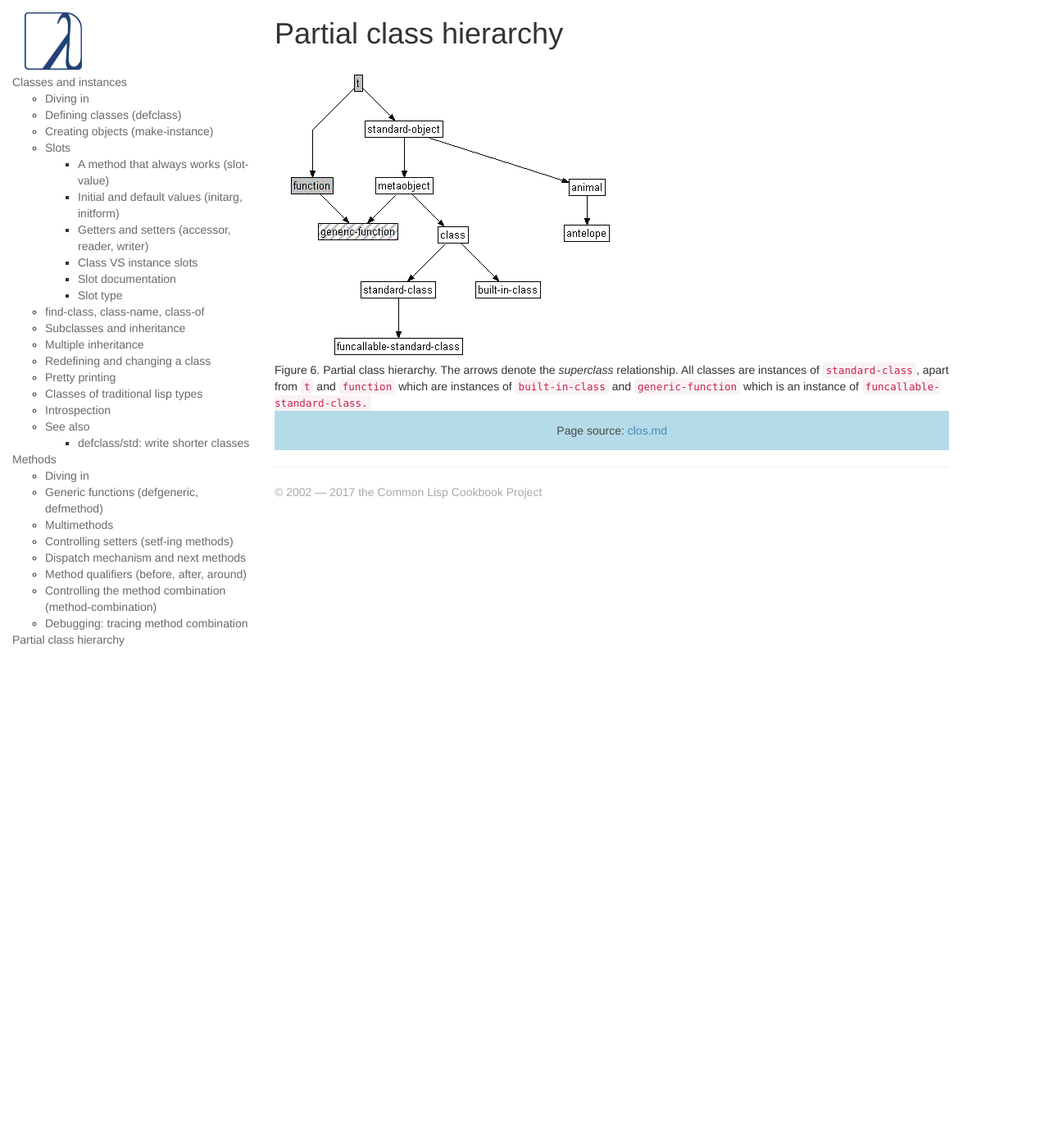
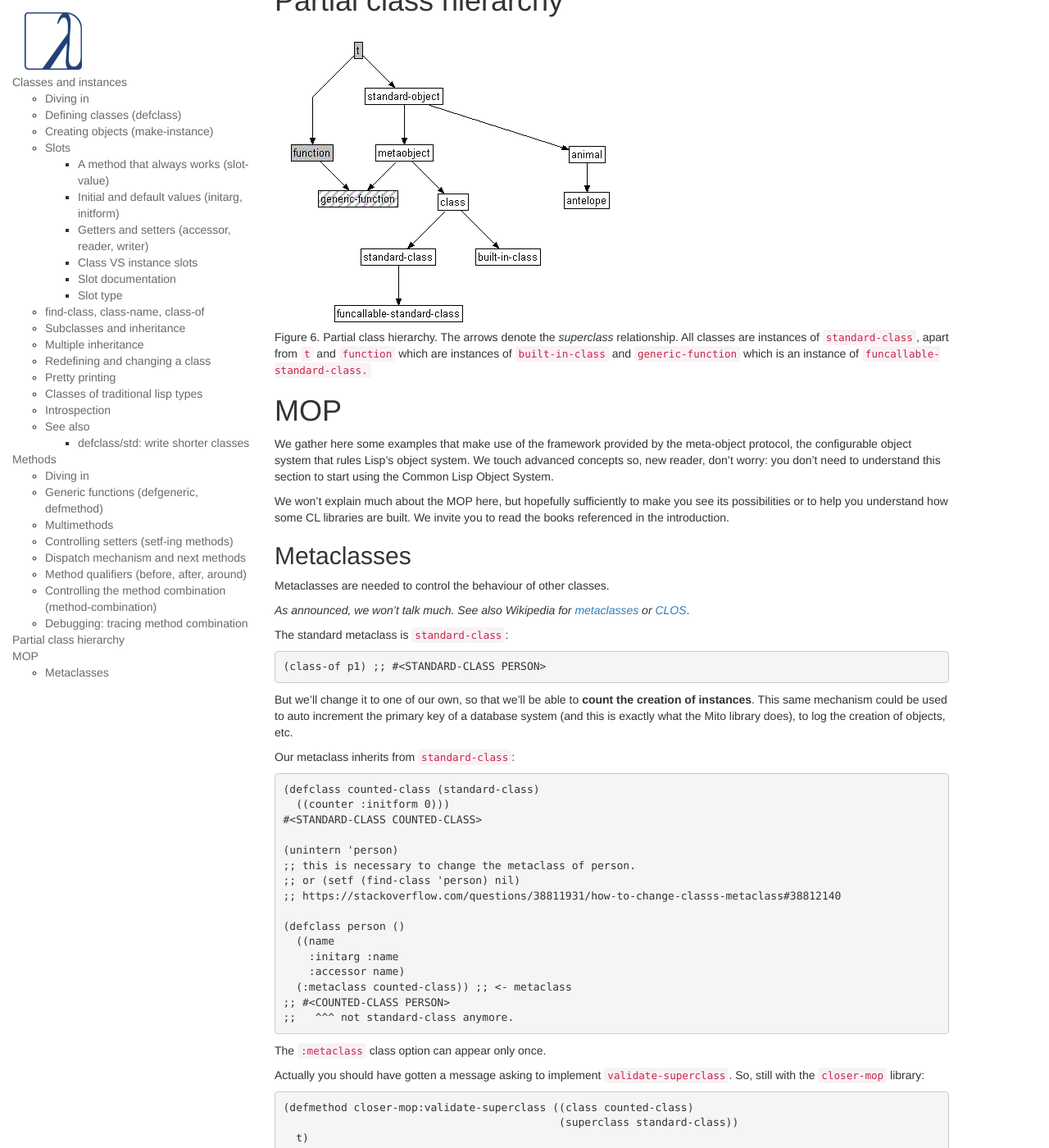
Before and after one commit to LispCookbook/cl-cookbook, a Jekyll site: the page built from clos.md, in a window 1280 px wide and 1400 px high, scrolled down 21070 px. Shown: the whole window at 82% size. Built offline with Jekyll 4.4.1, drawn with Linux system fonts in a browser that asks for light colours; some of the changed text lies outside the part shown.

Commit message:
clos - metaclasses

```diff
--- a/clos.md
+++ b/clos.md
@@ -24,14 +24,15 @@ Features:
 
 You may enjoy other introductions to the CLOS:
 
-- [Practical Common Lisp](http://www.gigamonkeys.com/book/object-reorientation-generic-functions.html), by Peter Seibel,
+- in [Practical Common Lisp](http://www.gigamonkeys.com/book/object-reorientation-generic-functions.html), by Peter Seibel,
 - [A Guide to CLOS](http://www.aiai.ed.ac.uk/~jeff/clos-guide.html) by Jeff Dalton
 - http://cs.northwestern.edu/academics/courses/325/readings/clos.php
 
-But in the end, to learn the subject in depth, you will need these two books:
+But in the end, to learn the subject in depth, you will need these books:
 
 - [Object-Oriented Programming in Common Lisp: a Programmer's Guide to CLOS](http://www.communitypicks.com/r/lisp/s/17592186046723-object-oriented-programming-in-common-lisp-a-programmer), Sonya Keene,
 - ["the Art of the Metaobject Protocol"](http://www.communitypicks.com/r/lisp/s/17592186045709-the-art-of-the-metaobject-protocol), by Gregor Kiczales, Jim des Rivières et al,
+- also [Common Lisp, the Language](https://www.cs.cmu.edu/Groups/AI/html/cltl/clm/node260.html#SECTION003200000000000000000)
 - and for reference, the complete [CLOS-MOP specifications](https://clos-mop.hexstreamsoft.com/)
 
 
@@ -112,7 +109,6 @@ TODO: move in "predicates" ?
 (type-of p1)
 PERSON
 ~~~
-
 
 The general form of `defclass` is:
 
@@ -472,7 +468,7 @@ CLOS supports multiple inheritance.
 ~~~
 
 The first class on the list of parent classes is the most specific
-one, child's slots will take precedence over person's.
+one, `child`'s slots will take precedence over the `person`'s.
 
 
 ## Redefining and changing a class
@@ -1428,3 +1424,99 @@ TODO: see SBCL (notes.org)
 [section-A]: #a-references
 [section-B]: #b-document-history
 [section-C]: #c-partial-class-hierarchy
+
+# MOP
+
+We gather here some examples that make use of the framework provided
+by the meta-object protocol, the configurable object system that rules
+Lisp's object system. We touch advanced concepts so, new reader, don't
+worry: you don't need to understand this section to start using the
+Common Lisp Object System.
+
+We won't explain much about the MOP here, but hopefully sufficiently
+to make you see its possibilities or to help you understand how some
+CL libraries are built. We invite you to read the books referenced in
+the introduction.
+
+
+## Metaclasses
+
+Metaclasses are needed to control the behaviour of other classes.
+
+*As announced, we won't talk much. See also Wikipedia for [metaclasses](https://en.wikipedia.org/wiki/Metaclass) or [CLOS](https://en.wikipedia.org/wiki/Common_Lisp_Object_System)*.
+
+The standard metaclass is `standard-class`:
+
+~~~lisp
+(class-of p1) ;; #<STANDARD-CLASS PERSON>
+~~~
+
+But we'll change it to one of our own, so that we'll be able to
+**count the creation of instances**. This same mechanism could be used
+to auto increment the primary key of a database system (and this is
+exactly what the Mito library does), to log the creation of objects,
+etc.
+
+Our metaclass inherits from `standard-class`:
+
+~~~lisp
+(defclass counted-class (standard-class)
+  ((counter :initform 0)))
+#<STANDARD-CLASS COUNTED-CLASS>
+
+(unintern 'person)
+;; this is necessary to change the metaclass of person.
+;; or (setf (find-class 'person) nil)
+;; https://stackoverflow.com/questions/38811931/how-to-change-classs-metaclass#38812140
+
+(defclass person ()
+  ((name
+    :initarg :name
+    :accessor name)
+  (:metaclass counted-class)) ;; <- metaclass
+;; #<COUNTED-CLASS PERSON>
+;;   ^^^ not standard-class anymore.
+~~~
+
+The `:metaclass` class option can appear only once.
+
+Actually you should have gotten a message asking to implement
+`validate-superclass`. So, still with the `closer-mop` library:
+
+~~~lisp
+(defmethod closer-mop:validate-superclass ((class counted-class)
+                                           (superclass standard-class))
+  t)
+~~~
+
+Now we can control the creation of new `person` instances:
+
+~~~lisp
+(defmethod make-instance :after ((class counted-class) &key)
+  (incf (slot-value class 'counter)))
+;; #<STANDARD-METHOD MAKE-INSTANCE :AFTER (COUNTED-CLASS) {1007718473}>
+~~~
+
+See that an `:after` qualifier is the safest choice, we let the
+standard method run as usual and return a new instance.
+
+The `&key` is necessary, remember that `make-instance` is given initargs.
+
+Now testing:
+
+~~~lisp
+(defvar p3 (make-instance 'person :name "adam"))
+#<PERSON {1007A8F5B3}>
+
+(slot-value p3 'counter)
+;; => error. No, our new slot isn't on the person class.
+(slot-value (find-class 'person) 'counter)
+;; 1
+
+(make-instance 'person :name "eve")
+;; #<PERSON {1007AD5773}>
+(slot-value (find-class 'person) 'counter)
+;; 2
+~~~
+
+It's working.
```
Also changed, not shown: other parts of clos.md (+0 -4 lines).
